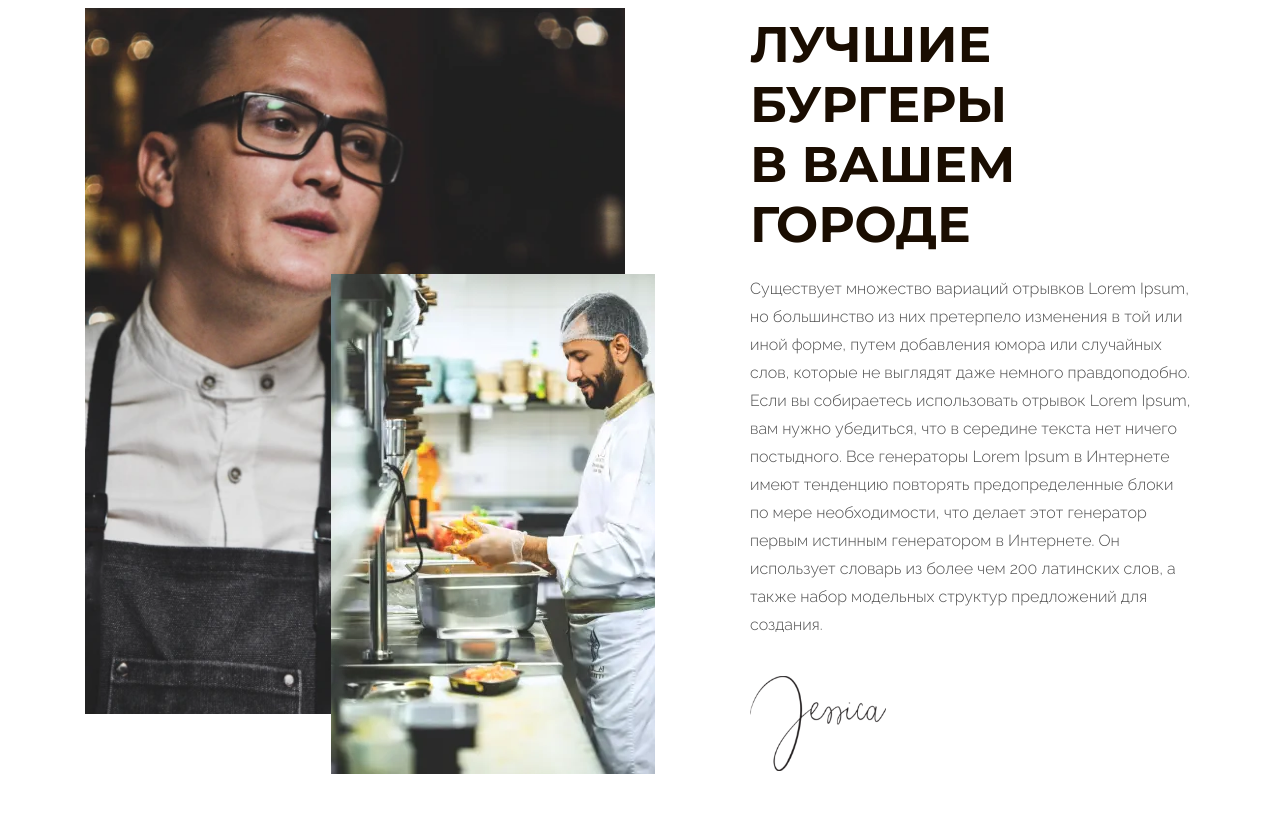
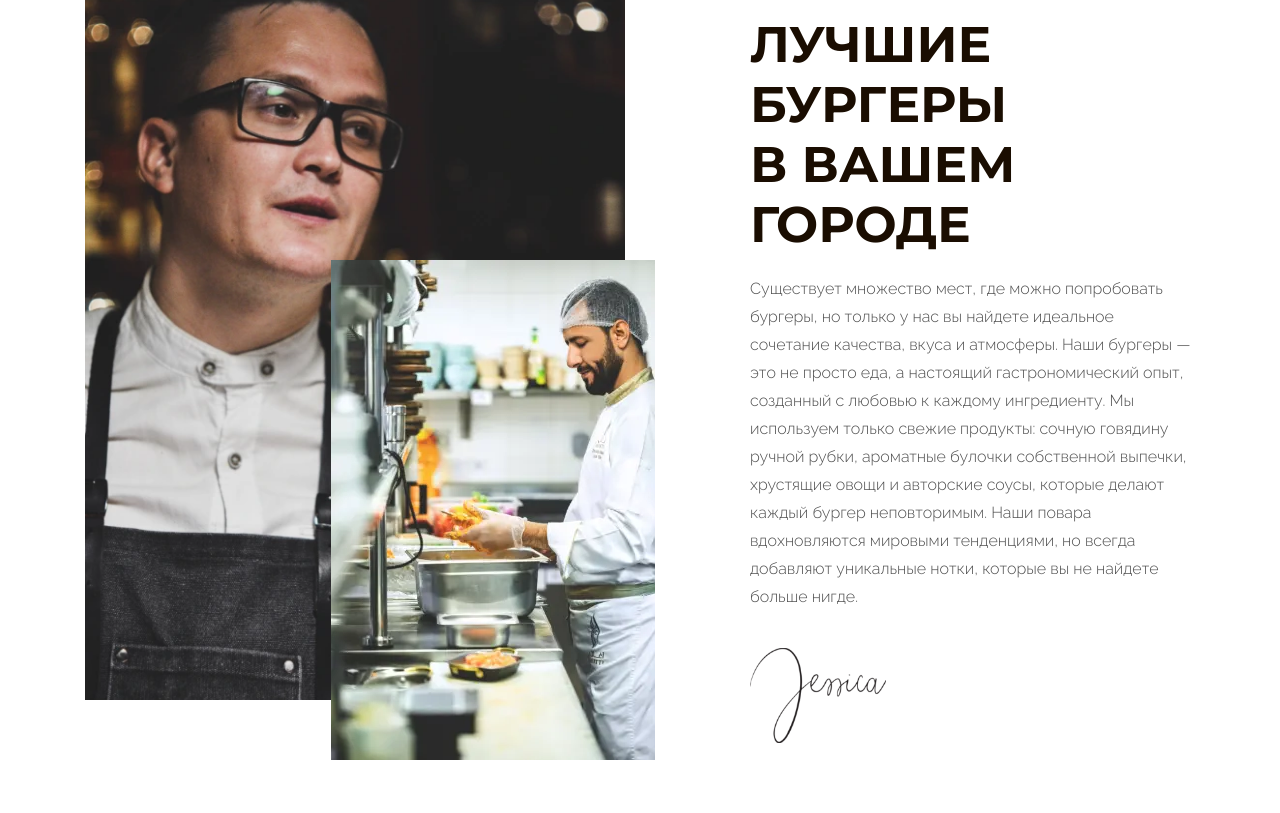
Before and after one commit to Valdemarchi/Valdemarchi.github.io, a plain HTML site: page index.html in a window 1280 px wide. Shown: the part 2747-3560 px from the top of the page. Drawn offline with Linux system fonts and the light colour scheme.

Commit message:
Update index.html

```diff
--- a/index.html
+++ b/index.html
@@ -305,7 +305,7 @@
                             <span>О нас</span>
                             <h3>Лучшие бургеры <br> в вашем городе</h3>
                         </div>
-                        <p>Существует множество вариаций отрывков Lorem Ipsum, но большинство из них претерпело изменения в той или иной форме, путем добавления юмора или случайных слов, которые не выглядят даже немного правдоподобно. Если вы собираетесь использовать отрывок Lorem Ipsum, вам нужно убедиться, что в середине текста нет ничего постыдного. Все генераторы Lorem Ipsum в Интернете имеют тенденцию повторять предопределенные блоки по мере необходимости, что делает этот генератор первым истинным генератором в Интернете. Он использует словарь из более чем 200 латинских слов, а также набор модельных структур предложений для создания.</p>
+                        <p>Существует множество мест, где можно попробовать бургеры, но только у нас вы найдете идеальное сочетание качества, вкуса и атмосферы. Наши бургеры — это не просто еда, а настоящий гастрономический опыт, созданный с любовью к каждому ингредиенту. Мы используем только свежие продукты: сочную говядину ручной рубки, ароматные булочки собственной выпечки, хрустящие овощи и авторские соусы, которые делают каждый бургер неповторимым. Наши повара вдохновляются мировыми тенденциями, но всегда добавляют уникальные нотки, которые вы не найдете больше нигде.</p>
                         <div class="img_thumb">
                             <img src="img/jessica-signature.png" loading="lazy" alt="Подпись">
                         </div>
```
